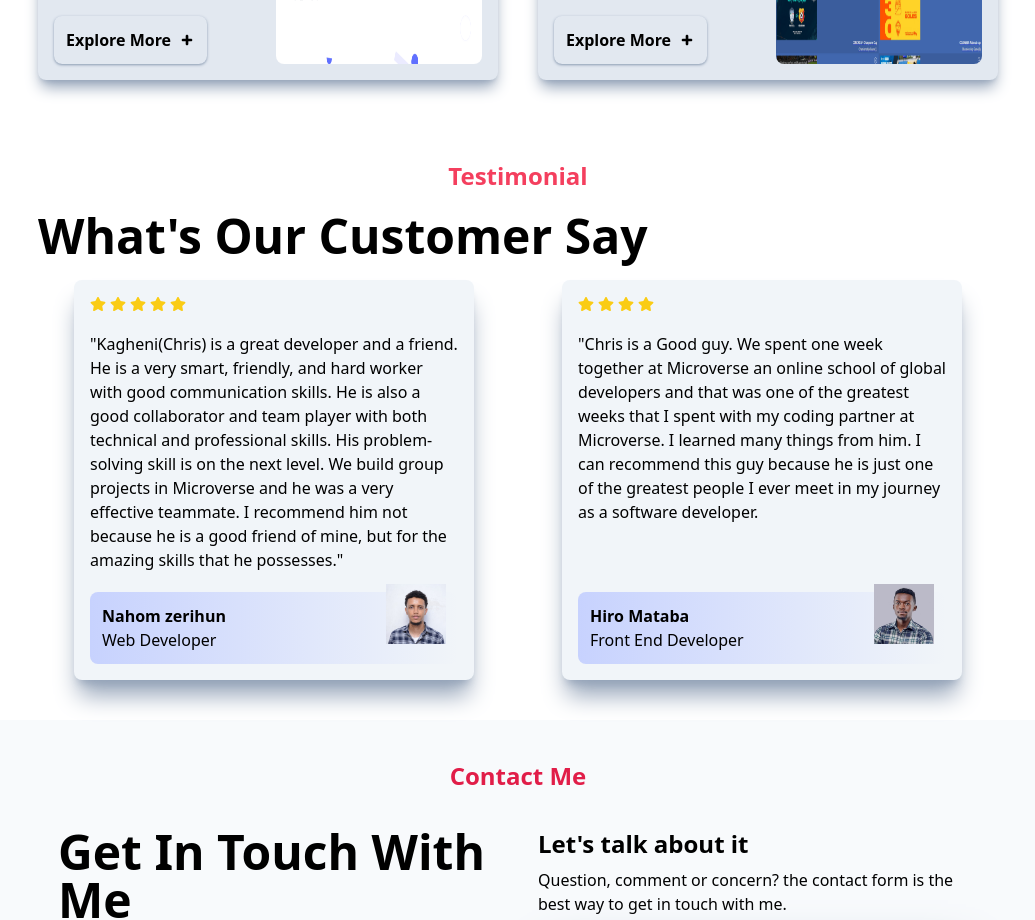
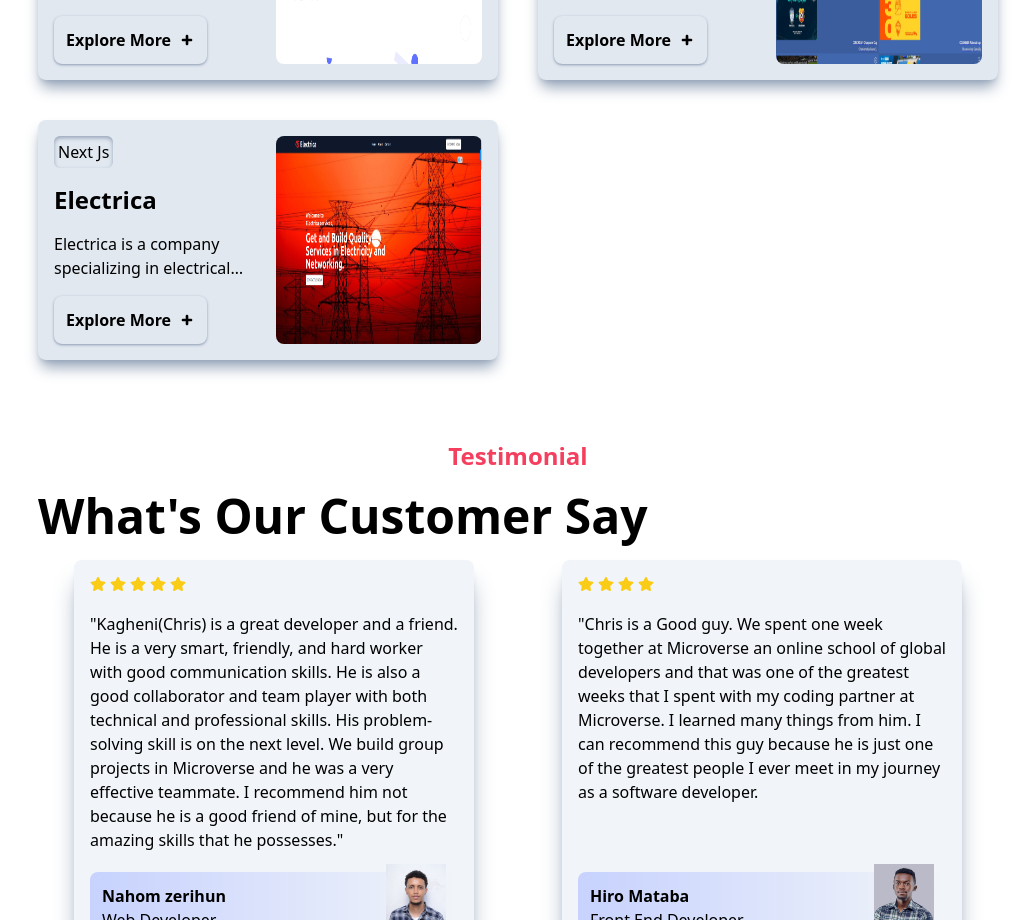
Before and after one commit to Kaghenimbale/next_portfolio, a Next.js app: page / in a window 1280 px wide. Shown: the part 3960-4880 px from the top of the page, without its empty margins (122-1157 px from the left). Built offline with nearby package versions, Linux system fonts and the light colour scheme.

Commit message:
Add electrica project description

```diff
--- a/app/components/Project.tsx
+++ b/app/components/Project.tsx
@@ -9,6 +9,7 @@ import reacttodo from "../../public/Screenshot from 2024-04-11 13-23-49.png";
 import festival from "../../public/Screenshot from 2024-04-11 13-25-25.png";
 import livescore from "../../public/Screenshot from 2024-04-11 13-26-28.png";
 import jsportfolio from "../../public/Screenshot from 2024-04-11 13-38-38.png";
+import electrica from "../../public/electrica.png";
 import Modal from "./Modal";
 
 const Project = ({ modeTheme }: any) => {
@@ -81,6 +82,17 @@ const Project = ({ modeTheme }: any) => {
       type: "React Js",
       source: "https://github.com/Kaghenimbale/metrics-webapp.git",
       liveDemo: "https://mylivescorefoot.netlify.app/",
+    },
+    {
+      id: 6,
+      title: "Electrica",
+      technologies: ["React", "CSS", "Redux"],
+      image: electrica,
+      description:
+        "Electrica is a company specializing in electrical installations, technical maintenance, and network setup. We also supply quality electrical and networking materials for homes, offices, and businesses.",
+      type: "Next Js",
+      source: "https://github.com/Kaghenimbale/Electrica",
+      liveDemo: "https://electrica-two.vercel.app/en",
     },
   ];
 
```
Also changed, not shown: public/electrica.png (added).
